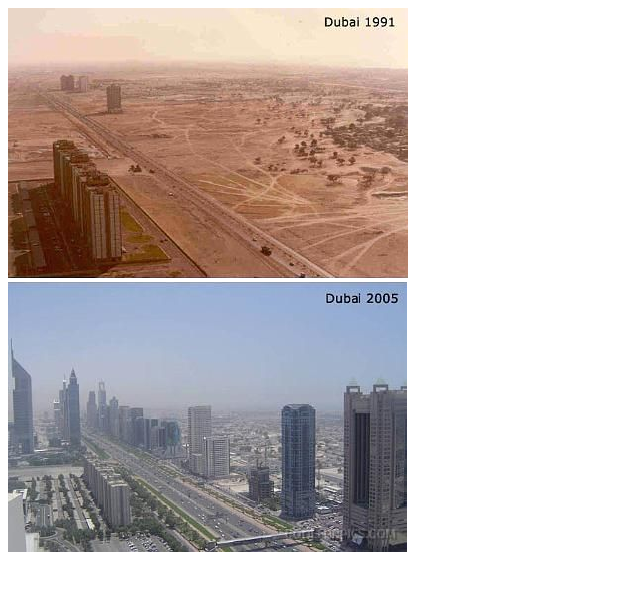
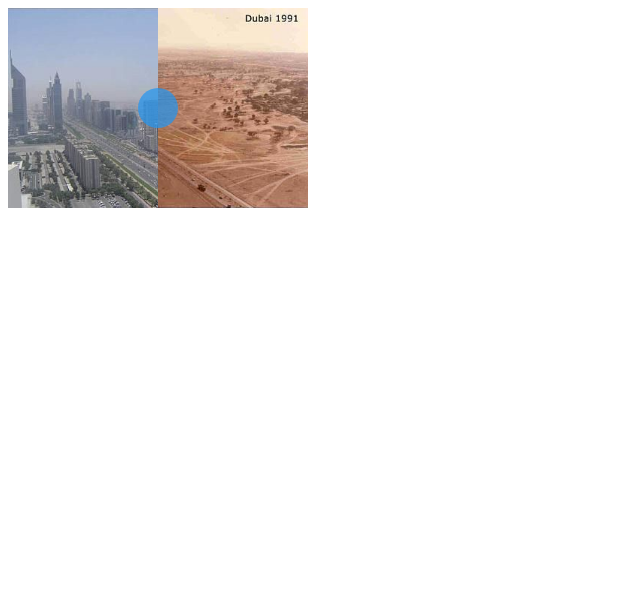
Before and after one commit to AlexandreDestoky/Image-Comparaison, a plain HTML site: page index.html in a window 1280 px wide. Shown: the whole page, without its empty margins (0-640 px from the left). Drawn offline with Linux system fonts and the light colour scheme.

Commit message:
Finition
Ex de compréhension (code de w3school)

```diff
--- a/app.js
+++ b/app.js
@@ -0,0 +1,78 @@
+function initComparisons() {
+  var x, i;
+  /* Find all elements with an "overlay" class: */
+  x = document.getElementsByClassName("img-comp-overlay");
+  for (i = 0; i < x.length; i++) {
+    /* Once for each "overlay" element:
+    pass the "overlay" element as a parameter when executing the compareImages function: */
+    compareImages(x[i]);
+  }
+  function compareImages(img) {
+    var slider, img, clicked = 0, w, h;
+    /* Get the width and height of the img element */
+    w = img.offsetWidth;
+    h = img.offsetHeight;
+    /* Set the width of the img element to 50%: */
+    img.style.width = (w / 2) + "px";
+    /* Create slider: */
+    slider = document.createElement("DIV");
+    slider.setAttribute("class", "img-comp-slider");
+    /* Insert slider */
+    img.parentElement.insertBefore(slider, img);
+    /* Position the slider in the middle: */
+    slider.style.top = (h / 2) - (slider.offsetHeight / 2) + "px";
+    slider.style.left = (w / 2) - (slider.offsetWidth / 2) + "px";
+    /* Execute a function when the mouse button is pressed: */
+    slider.addEventListener("mousedown", slideReady);
+    /* And another function when the mouse button is released: */
+    window.addEventListener("mouseup", slideFinish);
+    /* Or touched (for touch screens: */
+    slider.addEventListener("touchstart", slideReady);
+     /* And released (for touch screens: */
+    window.addEventListener("touchend", slideFinish);
+    function slideReady(e) {
+      /* Prevent any other actions that may occur when moving over the image: */
+      e.preventDefault();
+      /* The slider is now clicked and ready to move: */
+      clicked = 1;
+      /* Execute a function when the slider is moved: */
+      window.addEventListener("mousemove", slideMove);
+      window.addEventListener("touchmove", slideMove);
+    }
+    function slideFinish() {
+      /* The slider is no longer clicked: */
+      clicked = 0;
+    }
+    function slideMove(e) {
+      var pos;
+      /* If the slider is no longer clicked, exit this function: */
+      if (clicked == 0) return false;
+      /* Get the cursor's x position: */
+      pos = getCursorPos(e)
+      /* Prevent the slider from being positioned outside the image: */
+      if (pos < 0) pos = 0;
+      if (pos > w) pos = w;
+      /* Execute a function that will resize the overlay image according to the cursor: */
+      slide(pos);
+    }
+    function getCursorPos(e) {
+      var a, x = 0;
+      e = e || window.event;
+      /* Get the x positions of the image: */
+      a = img.getBoundingClientRect();
+      /* Calculate the cursor's x coordinate, relative to the image: */
+      x = e.pageX - a.left;
+      /* Consider any page scrolling: */
+      x = x - window.pageXOffset;
+      return x;
+    }
+    function slide(x) {
+      /* Resize the image: */
+      img.style.width = x + "px";
+      /* Position the slider: */
+      slider.style.left = img.offsetWidth - (slider.offsetWidth / 2) + "px";
+    }
+  }
+}
+
+initComparisons();
--- a/index.html
+++ b/index.html
@@ -1,23 +1,20 @@
 <!DOCTYPE html>
 <html lang="en">
   <head>
-  <meta charset="UTF-8">
-  <meta name="viewport" content="width=device-width, initial-scale=1.0">
+    <meta charset="UTF-8" />
+    <meta name="viewport" content="width=device-width, initial-scale=1.0" />
     <title>Image Comparaison</title>
-  <link rel="stylesheet" href="style.css">
+    <link rel="stylesheet" href="style.css" />
   </head>
   <body>
-  <div class="container">
-    <div class="premiere">
-      <img src="avant.png" alt="dubai avant">
+    <div class="img-comp-container">
+      <div class="img-comp-img">
+        <img src="avant.png" width="300" height="200">
       </div>
-    <div class="deuxieme">
-      <img src="apres.png" alt="dubai après">
-
+      <div class="img-comp-img img-comp-overlay">
+        <img src="apres.png" width="300" height="200">
       </div>
     </div>
     <script src="app.js"></script>
-
-
   </body>
 </html>
--- a/style.css
+++ b/style.css
@@ -1,7 +1,30 @@
-* {
-  box-sizing: border-box;
+* {box-sizing: border-box;}
+
+.img-comp-container {
+  position: relative;
+  height: 200px; /*should be the same height as the images*/
 }
 
-.container {
-  position: relative;
+.img-comp-img {
+  position: absolute;
+  width: auto;
+  height: auto;
+  overflow: hidden;
 }
+
+.img-comp-img img {
+  display: block;
+  /* vertical-align: middle; */
+}
+
+.img-comp-slider {
+  position: absolute;
+  z-index: 9;
+  cursor: ew-resize;
+  /*set the appearance of the slider:*/
+  width: 40px;
+  height: 40px;
+  background-color: #2196F3;
+  opacity: 0.7;
+  border-radius: 50%;
+}
```
Lines whose indentation alone changed are shown as unchanged.
